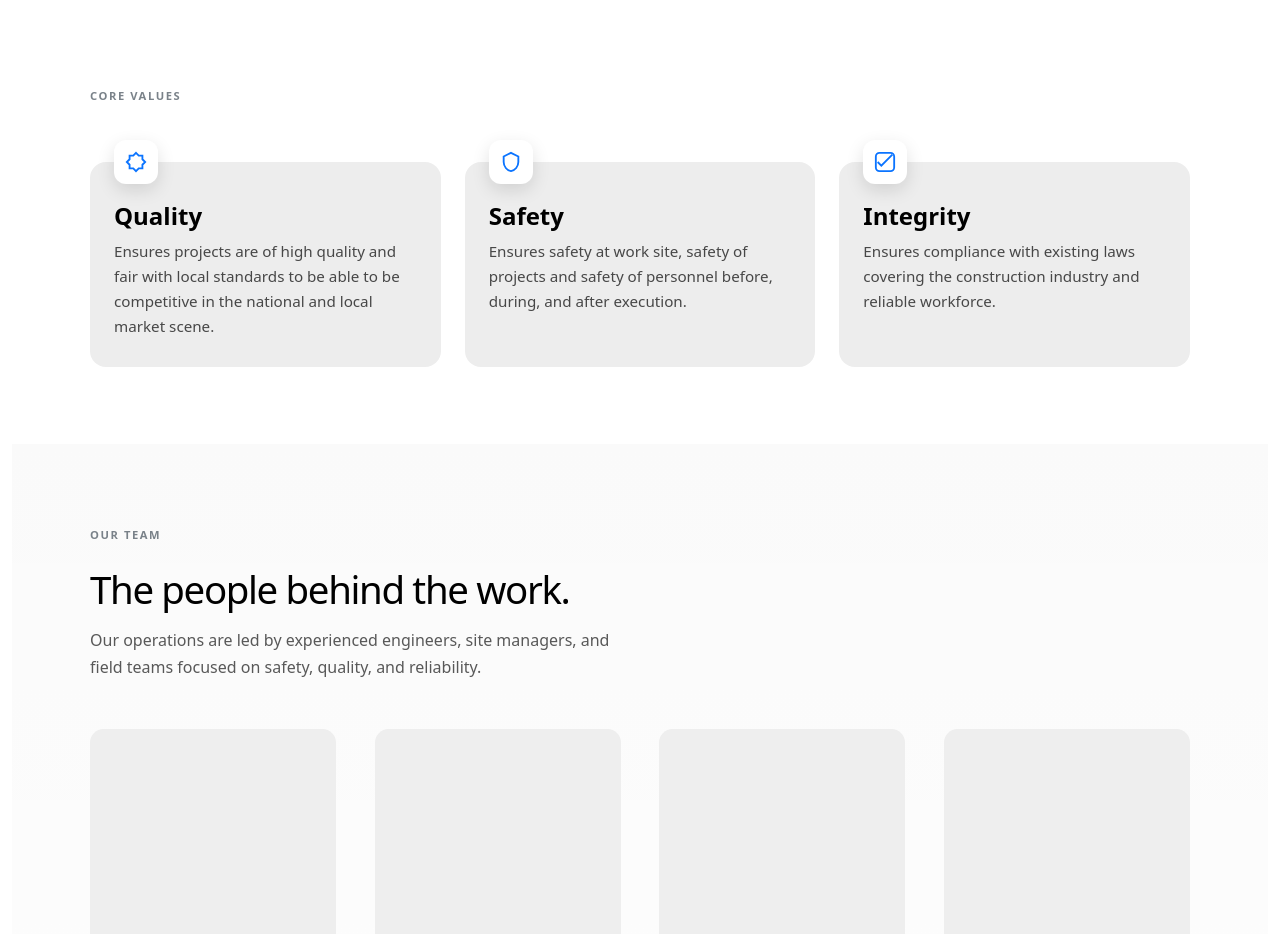
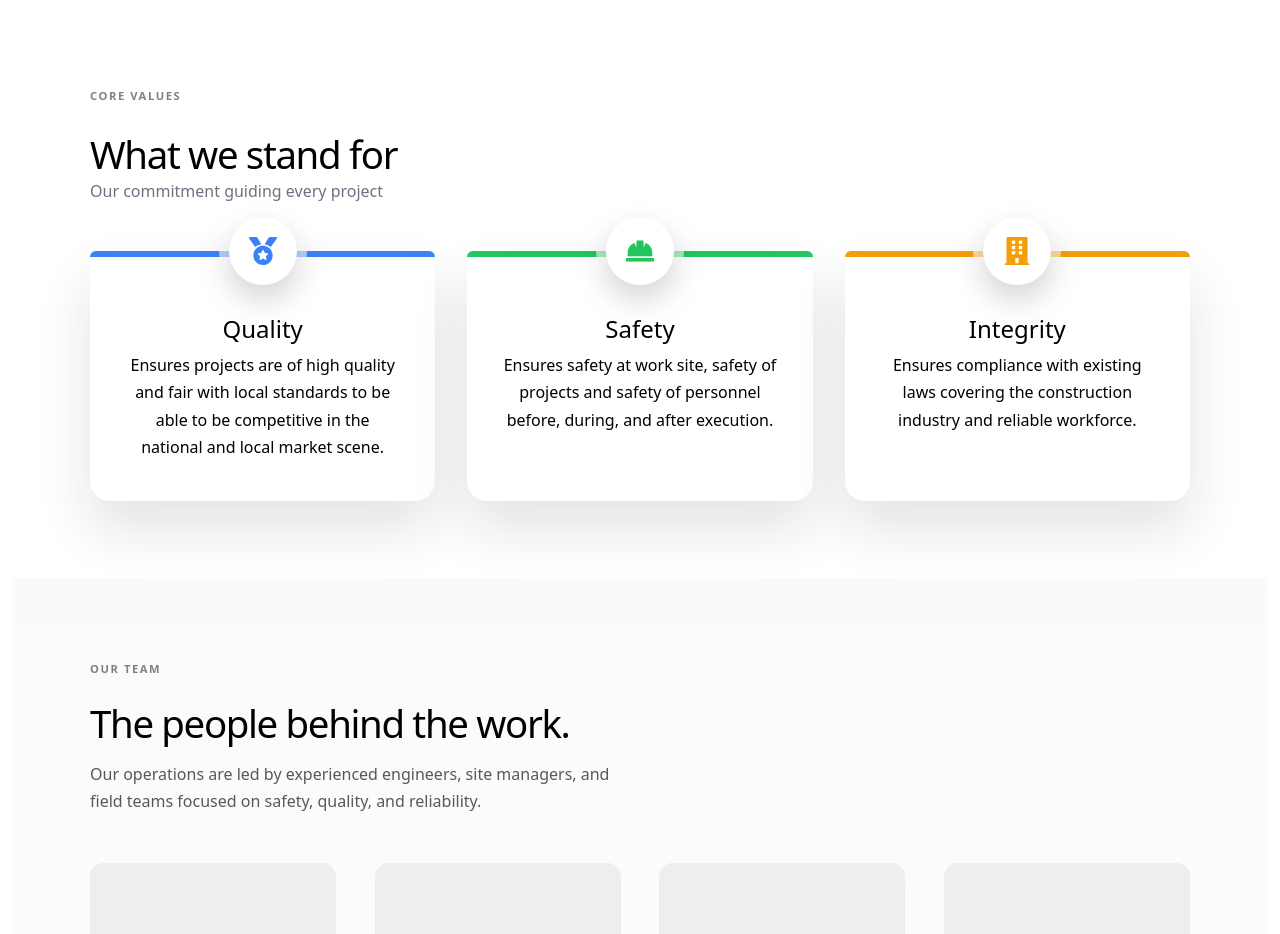
Before and after one commit to Ka-atsu/OJT_Project_Company_System, a React (Vite) app in the folder frontend/: page /about in a window 1280 px wide. Shown: the part 3280-4214 px from the top of the page. Built offline with nearby package versions, Linux system fonts and the light colour scheme; no server answers.

Commit message:
About Core Values changes 1.  Added a title and subtitle for the core values 2.  Changed the icons for each core value (Now using react-icons instead of SVG) 3. Changed the styling and coloring for each core values cards

```diff
--- a/frontend/src/pages/landingPage/About/about.content.js
+++ b/frontend/src/pages/landingPage/About/about.content.js
@@ -64,6 +64,7 @@ export const ABOUT = {
     coreValues: {
       type: "coreValues",
       label: "Core Values",
+      title: "What we stand for",
       bullets: [
         {
           k: "Quality",
--- a/frontend/src/pages/landingPage/About/about.css
+++ b/frontend/src/pages/landingPage/About/about.css
@@ -474,59 +474,119 @@
 .about-values-grid {
   display: grid;
   grid-template-columns: repeat(3, minmax(0, 1fr));
-  gap: 1.5rem;
-  margin-top: 2rem;
+  gap: 2rem;
+  margin-top: 3rem;
 }
 
 /* CARD */
 .about-value-card {
-  position: relative; /* required for floating icon */
-  background: #ededed;
-  border-radius: 16px;
-  padding: 2.5rem 1.5rem 1.75rem; /* extra top padding */
+  position: relative;
+  background: #ffffff;
+  border-radius: 20px;
+  padding: 4rem 2.25rem 2.5rem;
+  text-align: center;
+
+  box-shadow: 0 28px 55px rgba(15, 23, 42, 0.12);
 }
 
-/* optional highlight */
-.about-value-card.highlight {
-  border: 2px solid var(--brand);
+/* TOP COLOR BAR */
+.about-value-card::before {
+  content: "";
+  position: absolute;
+  top: 0;
+  left: 0;
+  height: 6px;
+  width: 100%;
+  border-radius: 20px 20px 0 0;
 }
 
 /* FLOATING ICON */
 .about-value-icon {
   position: absolute;
-  top: -22px; /* pushes icon outside */
-  left: 1.5rem;
+  top: -34px;
+  left: 50%;
+  transform: translateX(-50%);
 
-  width: 44px;
-  height: 44px;
-  border-radius: 12px;
-
+  width: 68px;
+  height: 68px;
+  border-radius: 50%;
   background: #ffffff;
-  color: #0b74ff;
 
   display: flex;
   align-items: center;
   justify-content: center;
 
-  box-shadow: 0 6px 18px rgba(0, 0, 0, 0.12);
+  box-shadow:
+    0 14px 32px rgba(0, 0, 0, 0.18),
+    0 0 0 10px rgba(255, 255, 255, 0.6);
 }
 
-/* SVG sizing */
+/* SVG ICON */
 .about-value-icon svg {
-  width: 22px;
-  height: 22px;
+  width: 28px;
+  height: 28px;
+  stroke-width: 2;
 }
 
-/* TEXT */
-.about-value-title {
-  font-weight: 800;
-  margin-bottom: 0.5rem;
+
+/* SUBTITLE */
+.about-values-subtitle {
+  text-align: left;
+  margin-bottom: 2rem;
 }
 
-.about-value-text {
-  font-size: 0.95rem;
-  line-height: 1.65;
-  color: rgba(0, 0, 0, 0.7);
+.about-values-subtitle .subtitle-secondary {
+  font-size: 1rem;
+  color: #6b7280;
+  margin: 0.25rem 0 0 0;
+  line-height: 1.5;
+}
+
+/* =====================
+   COLOR THEMES
+===================== */
+.about-value-icon {
+  display: flex;
+  align-items: center;
+  justify-content: center;
+  font-size: 32px;
+  color: currentColor;
+}
+
+/* Quality */
+.about-value-card:nth-child(1)::before {
+  background: #3b82f6;
+}
+.about-value-icon.quality {
+  color: #3b82f6;
+}
+
+/* Safety */
+.about-value-card:nth-child(2)::before {
+  background: #22c55e;
+}
+.about-value-icon.safety {
+  color: #22c55e;
+}
+
+/* Integrity */
+.about-value-card:nth-child(3)::before {
+  background: #f59e0b;
+}
+.about-value-icon.integrity {
+  color: #f59e0b;
+}
+
+/* HOVER (subtle, professional) */
+.about-value-card {
+  transition:
+    transform 0.35s ease,
+    box-shadow 0.35s ease;
+}
+
+.about-value-card:hover {
+  transform: translateY(-6px);
+  box-shadow: 0 38px 80px rgba(15, 23, 42, 0.16);
 }
 
 /* =====================
--- a/frontend/src/pages/landingPage/About/slices/CoreValuesSlice.jsx
+++ b/frontend/src/pages/landingPage/About/slices/CoreValuesSlice.jsx
@@ -1,40 +1,13 @@
 import { motion } from "framer-motion";
 import { FADE_UP, STAGGER, VIEWPORT_EARLY } from "../../../../motion/constants";
+import { FaMedal, FaHardHat, FaBuilding } from "react-icons/fa";
 
 const VALUE_ICONS = {
-  quality: (
-    <svg viewBox="0 0 24 24" fill="none">
-      <path
-        d="M12 2l3 3h4v4l3 3-3 3v4h-4l-3 3-3-3H5v-4l-3-3 3-3V5h4l3-3z"
-        stroke="currentColor"
-        strokeWidth="2"
-      />
-    </svg>
-  ),
-  safety: (
-    <svg viewBox="0 0 24 24" fill="none">
-      <path
-        d="M12 2l8 4v6c0 5-3.5 9-8 10-4.5-1-8-5-8-10V6l8-4z"
-        stroke="currentColor"
-        strokeWidth="2"
-      />
-    </svg>
-  ),
-  integrity: (
-    <svg viewBox="0 0 24 24" fill="none">
-      <path d="M4 12l4 4 12-12" stroke="currentColor" strokeWidth="2" />
-      <rect
-        x="2"
-        y="2"
-        width="20"
-        height="20"
-        rx="4"
-        stroke="currentColor"
-        strokeWidth="2"
-      />
-    </svg>
-  ),
+  quality: <FaMedal />,
+  safety: <FaHardHat />,
+  integrity: <FaBuilding />,
 };
+
 
 export default function CoreValuesSlice({ label, title, bullets }) {
   return (
@@ -57,6 +30,10 @@ export default function CoreValuesSlice({ label, title, bullets }) {
             </motion.h2>
           )}
 
+          <motion.div className="about-values-subtitle" variants={FADE_UP}>
+            <p className="subtitle-secondary">Our commitment guiding every project</p>
+          </motion.div>
+
           <div className="about-values-grid">
             {bullets?.map((b) => (
               <motion.div
@@ -64,7 +41,10 @@ export default function CoreValuesSlice({ label, title, bullets }) {
                 className="about-value-card"
                 variants={FADE_UP}
               >
-                <div className="about-value-icon">{VALUE_ICONS[b.icon]}</div>
+                <div className={`about-value-icon ${b.icon}`}>
+                  {VALUE_ICONS[b.icon]}
+                </div>
+
                 <h4 className="about-value-title">{b.k}</h4>
                 <p className="about-value-text">{b.v}</p>
               </motion.div>
```
